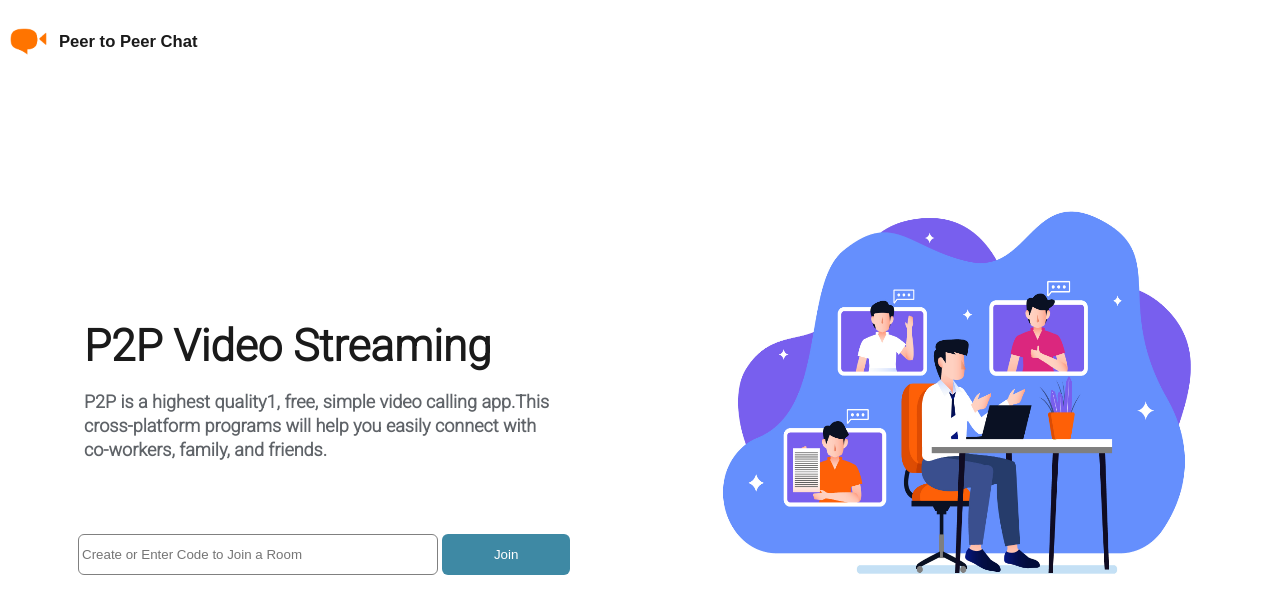
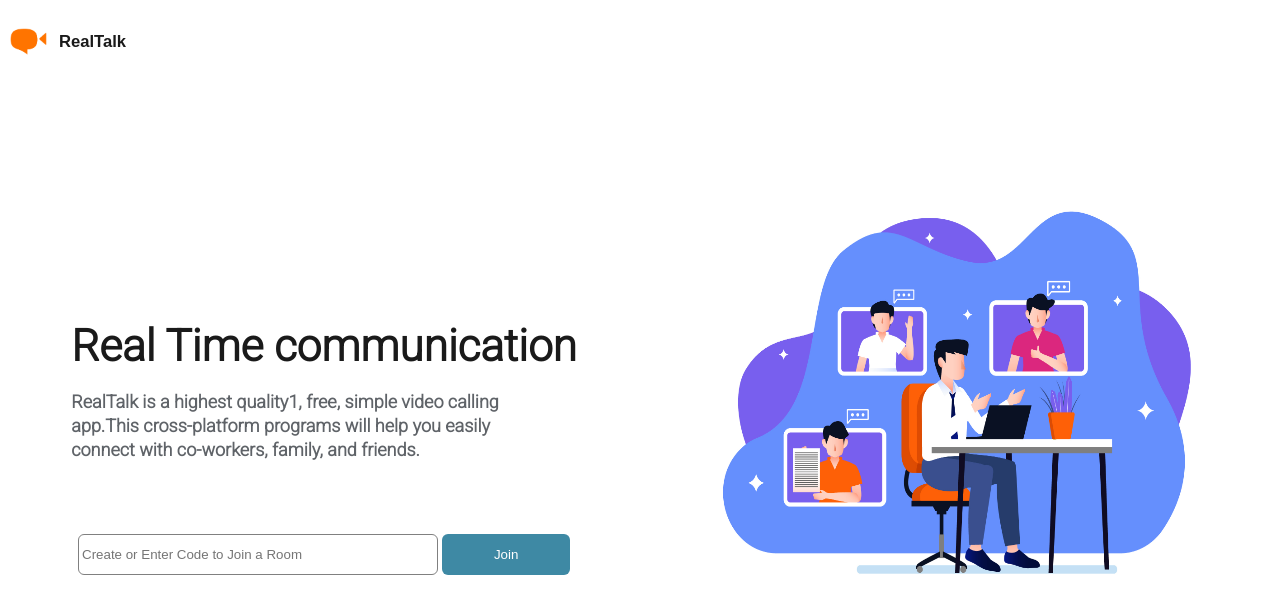
Before and after one commit to birdhar/RealTalk, a plain HTML site: page lobby.html in a window 1280 px wide. Drawn offline with Linux system fonts and the light colour scheme; a web font is replaced by a local one.

Commit message:
add text changes

```diff
--- a/lobby.html
+++ b/lobby.html
@@ -4,25 +4,26 @@
     <meta charset="UTF-8" />
     <meta http-equiv="X-UA-Compatible" content="IE=edge" />
     <meta name="viewport" content="width=device-width, initial-scale=1.0" />
-    <title>Peer Chat</title>
+    <title>RealTalk</title>
     <link rel="stylesheet" href="lobby.css" />
+    <link rel="icon" type="image/png" href="./images/logo-bg.png" />
   </head>
   <body>
     <main id="lobby-container">
       <div id="lobby__header">
         <div id="lobby__header_left">
           <img src="/images/logo.png" />
-          <h4>Peer to Peer Chat</h4>
+          <h4>RealTalk</h4>
         </div>
       </div>
 
       <div id="form-container">
         <div class="form-container-left">
           <div id="form__container__header">
-            <h6>P2P Video Streaming</h6>
+            <h6>Real Time communication</h6>
             <p>
-              P2P is a highest quality1, free, simple video calling app.This
-              cross-platform programs will help you easily connect with
+              RealTalk is a highest quality1, free, simple video calling
+              app.This cross-platform programs will help you easily connect with
               co-workers, family, and friends.
             </p>
           </div>
```
Also changed, not shown: images/logo-bg.png (added).
